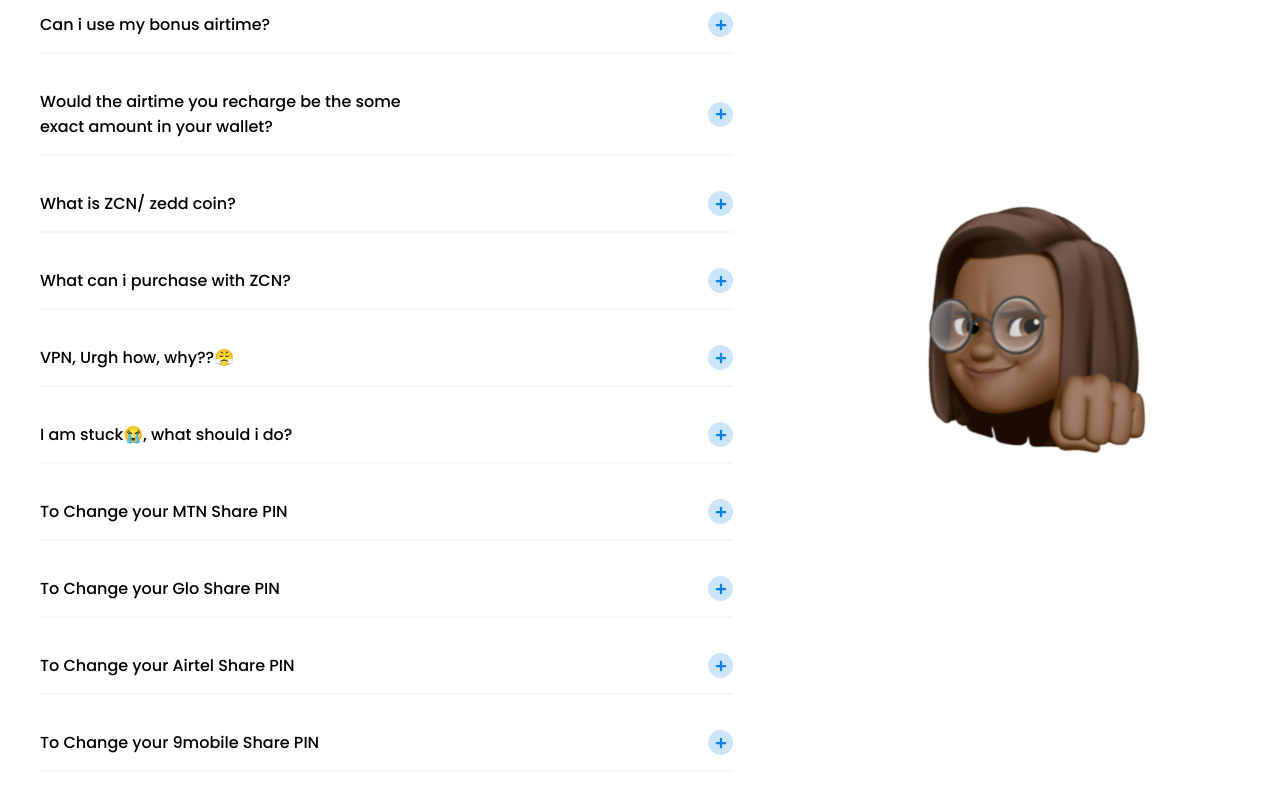
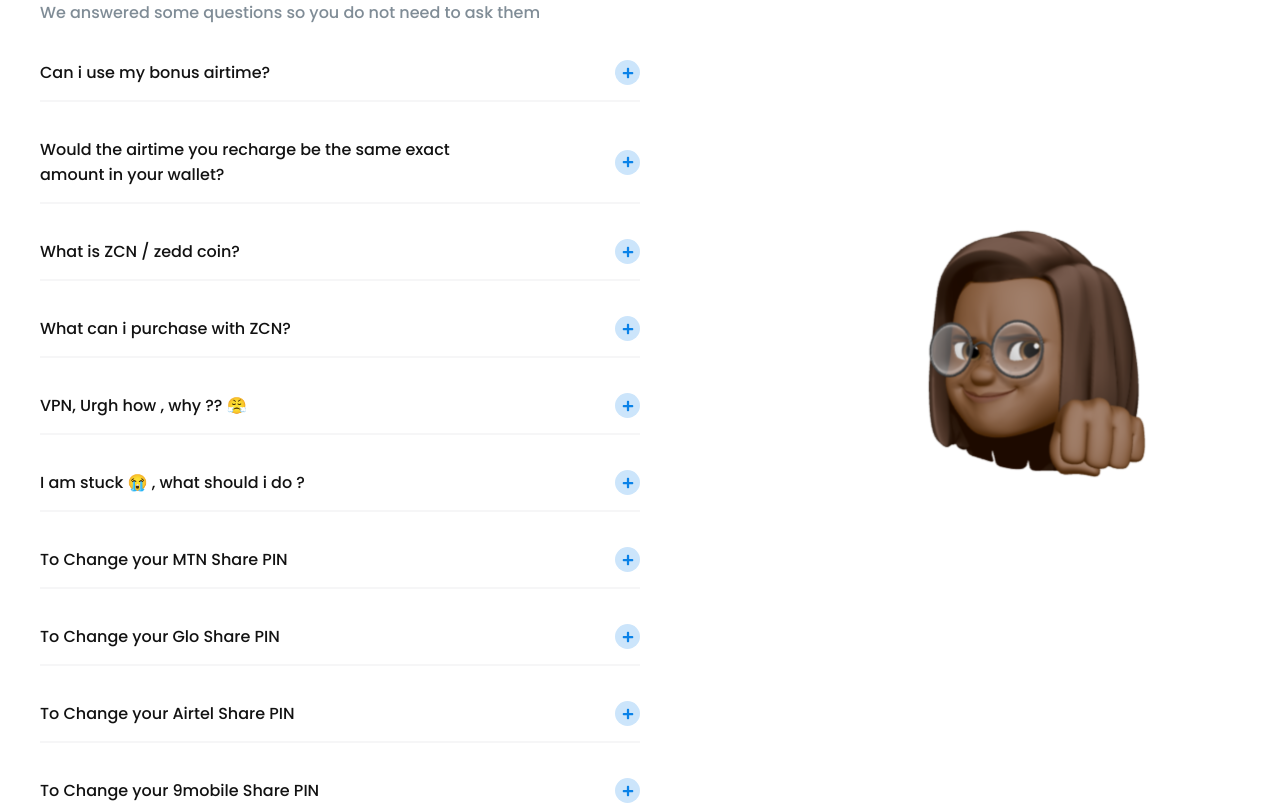
Before and after one commit to DicksonAnthony/zeddpaylanding, a React (Create React App) app: page / in a window 1280 px wide. Shown: the part 2720-3525 px from the top of the page. Built offline with nearby package versions, Linux system fonts and the light colour scheme.

Commit message:
Done with the Accordion

```diff
--- /dev/null
+++ b/src/components/Data.js
@@ -0,0 +1,50 @@
+export const Data = [
+  {
+    question: "Can i use my bonus airtime?",
+    answer: "Jesus Christ, no !!! 😂",
+  },
+  {
+    question:
+      "Would the airtime you recharge be the same exact amount in your wallet?",
+    answer:
+      "For every airtime deposit you make, you get an equivalent Zeddcoin (ZCN) 100NGN AIRTIME is equal to 1 ZEDD COIN(ZCN) 🔥",
+  },
+  {
+    question: "What is ZCN / zedd coin?",
+    answer:
+      "ZEDD COIN(ZCN) is Zeddpays currency , your deposits are converted to zeddcoin and you make purchases with it too ❤️",
+  },
+  {
+    question: "What can i purchase with ZCN?",
+    answer: "Currently you can purchase 100 Items on Zeddpay with ZCN 🤯",
+  },
+  {
+    question: "VPN, Urgh how , why ?? 😤",
+    answer:
+      "You DONT need a VPN to use Zeddpay, how ever most purchases on zeddpay are US items that are not offered in Nigeria, once you purchase you will get a reedem code registered in the United states, to use this code on a service like spotify, you will have to turn on a VPN(which hides your current location) then you can change your location to the United states, after that, turn off your VPN and you can proceed ✨",
+  },
+  {
+    question: "I am stuck 😭 , what should i do ?",
+    answer: "calm down, we got you! tweet at us @zeddpay ✨",
+  },
+  {
+    question: "To Change your MTN Share PIN",
+    answer:
+      "Send an SMS with your Default PIN & New PIN & New PIN to 777. For example, send an SMS with ‘0000 1234 1234’ to 777. You can also change your PIN by dialing 777*Default PIN*New PIN New PIN# on your phone and then click on send/press ok. For example, dial *777*0000*1234*1234# and then send/OK.",
+  },
+  {
+    question: "To Change your Glo Share PIN",
+    answer:
+      "As a new Glo User, your default transfer PIN is 00000. To change this default PIN, dial 132*00000[New PIN][New PIN]#. Example: when you intend to change your default pin and you want your new PIN to be 33222, then dial *132*00000*33222*33222. Once done your default pin will be reset to the new PIN.",
+  },
+  {
+    question: "To Change your Airtel Share PIN",
+    answer:
+      "The default PIN is used if this is your first time to transfer credit on Airtel. You can change the default pin by sending a text in the following format to 432: PIN 5555 to 432, E.g., to change the password to 4321, the text sent will read — PIN 1234 4321 to 432. You will then receive an SMS confirmation from 432.",
+  },
+  {
+    question: "To Change your 9mobile Share PIN",
+    answer:
+      "kindly dial 247 old pin* and new pin#. For example *247*0000*2222# and press “send”. To change your Etisalat/9mobile transfer pin is quite similar to the airtime method, dial the following combination *247*old pin*new pin# and send.",
+  },
+];
--- a/src/components/HeroTwo.jsx
+++ b/src/components/HeroTwo.jsx
@@ -1,10 +1,11 @@
-import React from "react";
+import React, { useState } from "react";
+import { Data } from "./Data";
 import Img from "../Design/phone2.png";
 import Img2 from "../Design/phone3.png";
 import Img3 from "../Design/phone4.png";
 import Img4 from "../Design/phone1.png";
 import Wman from "../Design/woman.svg";
-import { FaPlus as Icon } from "react-icons/fa";
+import { FaPlus as Icon, FaMinus as Icon2 } from "react-icons/fa";
 import {
   Ul,
   Cards,
@@ -24,8 +25,17 @@ import {
   Container,
   AccordianContainer,
 } from "./styles/HeroTwo.styled";
+import styled from "styled-components";
 
 const HeroTwo = () => {
+  const [clicked, setClicked] = useState(false);
+  const toggle = (index) => {
+    if (clicked === index) {
+      return setClicked(null);
+    }
+    setClicked(index);
+  };
+
   return (
     <>
       <Container>
@@ -87,87 +97,27 @@ const HeroTwo = () => {
           <h1>Here are some frequently asked questions</h1>
           <p>We answered some questions so you do not need to ask them</p>
           <Ul>
-            <li>
-              <Lidiv>
-                Can i use my bonus airtime?
-                <Icondiv>
-                  <Icon />
-                </Icondiv>
-              </Lidiv>
-            </li>
-            <li>
-              <Lidiv>
-                Would the airtime you recharge be the some <br /> exact amount
-                in your wallet?
-                <Icondiv>
-                  <Icon />
-                </Icondiv>
-              </Lidiv>
-            </li>
-            <li>
-              <Lidiv>
-                What is ZCN/ zedd coin?
-                <Icondiv>
-                  <Icon />
-                </Icondiv>
-              </Lidiv>
-            </li>
-            <li>
-              <Lidiv>
-                What can i purchase with ZCN?
-                <Icondiv>
-                  <Icon />
-                </Icondiv>
-              </Lidiv>
-            </li>
-            <li>
-              <Lidiv>
-                VPN, Urgh how, why??😤
-                <Icondiv>
-                  <Icon />
-                </Icondiv>
-              </Lidiv>
-            </li>
-            <li>
-              <Lidiv>
-                I am stuck😭, what should i do?
-                <Icondiv>
-                  <Icon />
-                </Icondiv>
-              </Lidiv>
-            </li>
-            <li>
-              <Lidiv>
-                To Change your MTN Share PIN
-                <Icondiv>
-                  <Icon />
-                </Icondiv>
-              </Lidiv>
-            </li>
-            <li>
-              <Lidiv>
-                To Change your Glo Share PIN
-                <Icondiv>
-                  <Icon />
-                </Icondiv>
-              </Lidiv>
-            </li>
-            <li>
-              <Lidiv>
-                To Change your Airtel Share PIN
-                <Icondiv>
-                  <Icon />
-                </Icondiv>
-              </Lidiv>
-            </li>
-            <li>
-              <Lidiv>
-                To Change your 9mobile Share PIN
-                <Icondiv>
-                  <Icon />
-                </Icondiv>
-              </Lidiv>
-            </li>
+            {Data.map((item, index) => {
+              return (
+                <>
+                  <li>
+                    <Lidiv>
+                      <P>
+                        <p>{item.question}</p>
+                      </P>
+                      <Icondiv onClick={() => toggle(index)} key={index}>
+                        {clicked === index ? <Icon2 /> : <Icon />}
+                      </Icondiv>
+                    </Lidiv>
+                    {clicked === index ? (
+                      <Wrap>
+                        <p>{item.answer}</p>
+                      </Wrap>
+                    ) : null}
+                  </li>
+                </>
+              );
+            })}
           </Ul>
         </Main>
         <WomanDiv>
@@ -177,5 +127,22 @@ const HeroTwo = () => {
     </>
   );
 };
+const Wrap = styled.div`
+  margin: 30px 0 0;
+  padding-right: 50px;
 
+  p {
+    text-align: left;
+    font-size: 14px;
+    font-weight: 400;
+    color: var(--headingColor);
+  }
+`;
+const P = styled.div`
+  flex-basis: 70%;
+  p {
+    text-align: left;
+    color: var(--headingColor);
+  }
+`;
 export default HeroTwo;
--- a/src/components/styles/HeroTwo.styled.js
+++ b/src/components/styles/HeroTwo.styled.js
@@ -148,6 +148,7 @@ export const AccordianContainer = styled.div`
   }
 `;
 export const Main = styled.div`
+  flex-basis: 50%;
   h1 {
     margin-bottom: 15px;
   }
```
